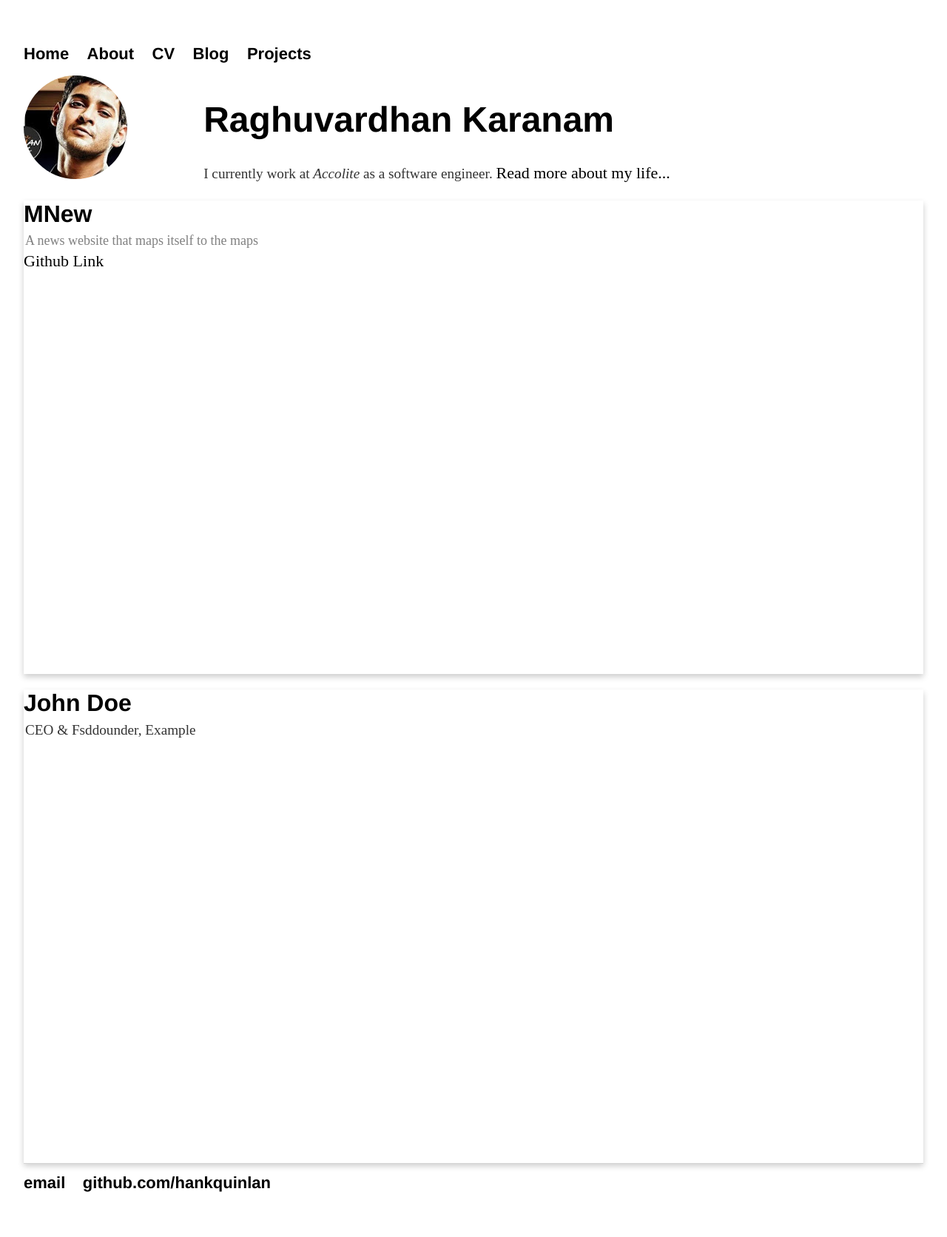
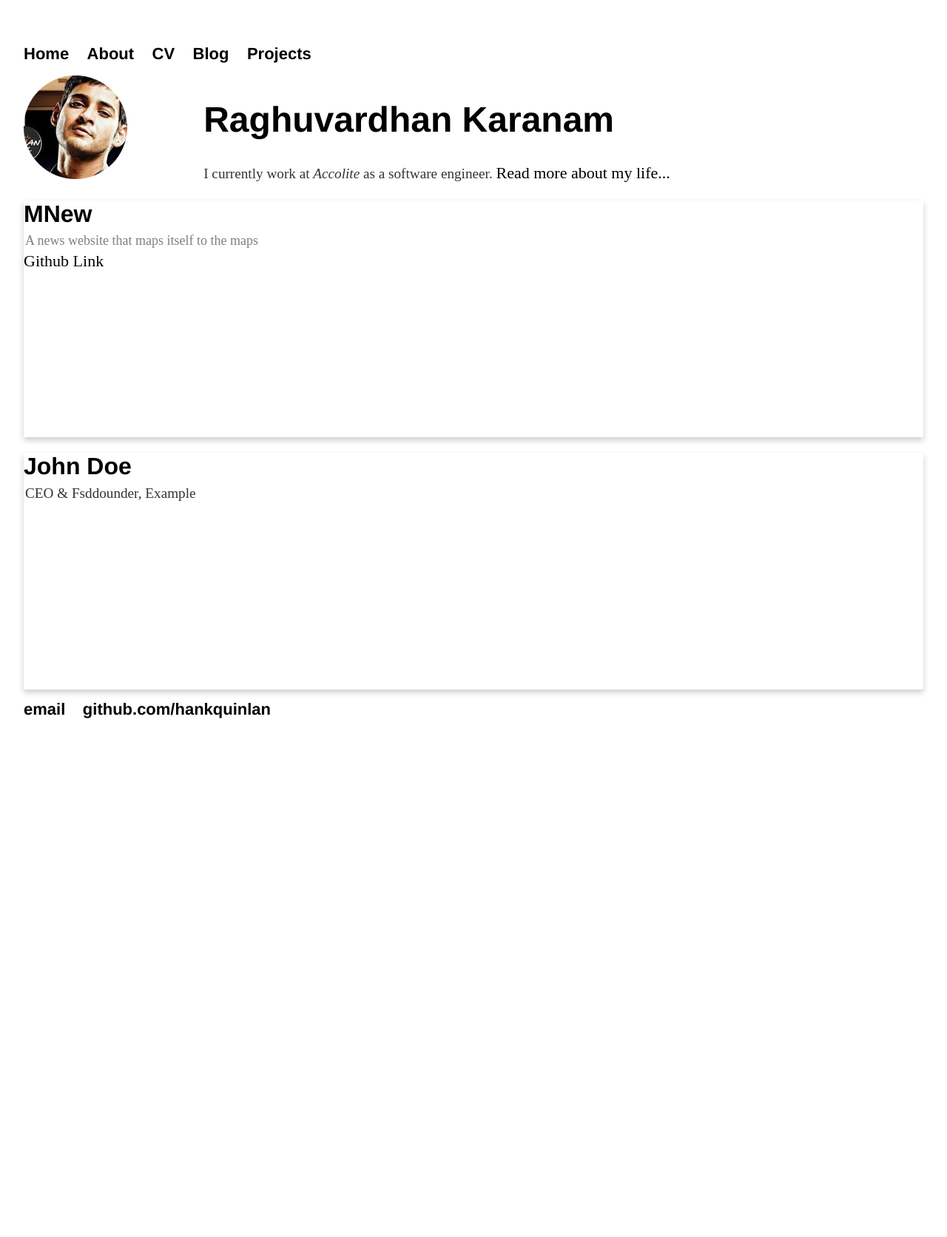
Before and after one commit to raghuvardhan/raghuvardhan.github.io, a Jekyll site: the page built from index.html, in a window 1280 px wide. Shown: the whole page at 74% size. Built offline with Jekyll 4.4.1, drawn with Linux system fonts in a browser that asks for light colours; after the commit the page ends 1032 px from its top, so only the background shows below that.

Commit message:
Update css/main.css

```diff
--- a/css/main.css
+++ b/css/main.css
@@ -52,7 +52,7 @@ img {
 .card {
     box-shadow: 0 4px 8px 0 rgba(0, 0, 0, 0.2);
     width:fill;
-    height:40em;
+    height:20em;
     margin: auto;
 }
 
```
